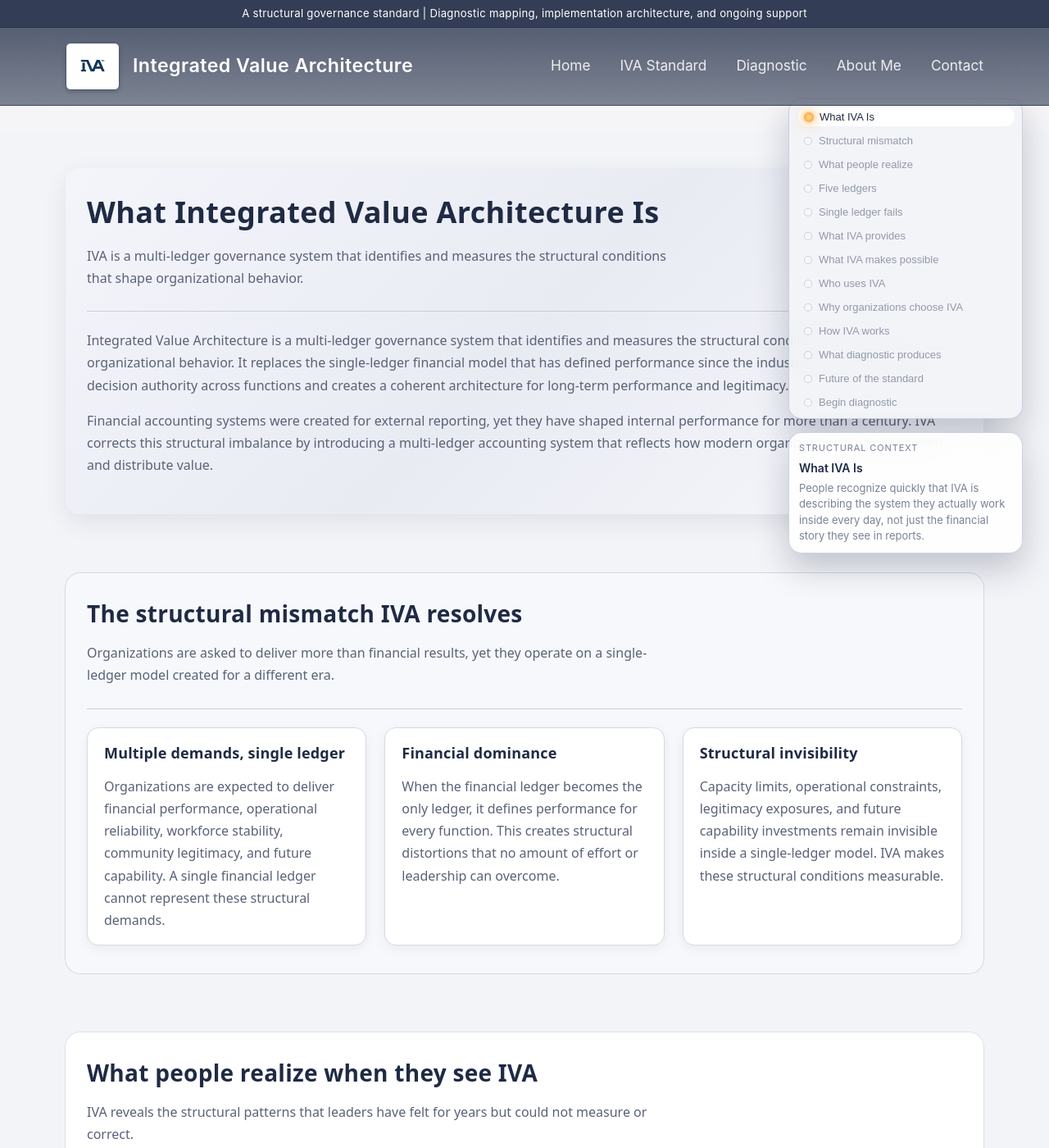
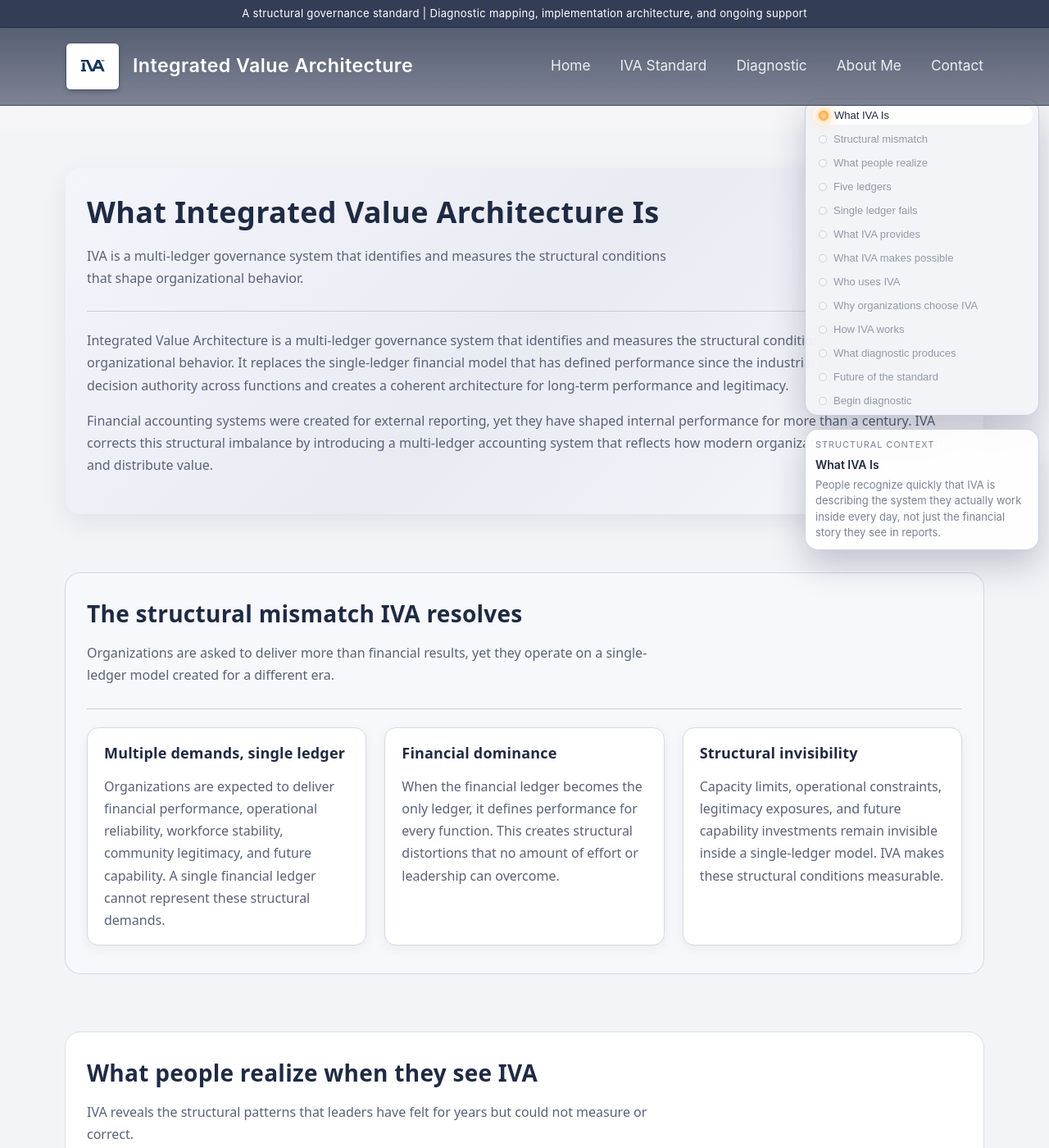
Before and after one commit to efost7873/integratedvaluearchitecture.com, a Jekyll site: the page built from index.html, in a window 1280 px wide and 1400 px high. Shown: the whole window at 82% size. Built offline with Jekyll 4.4.1, drawn with Linux system fonts in a browser that asks for light colours.

Commit message:
Update _homepage.scss

```diff
--- a/_sass/_homepage.scss
+++ b/_sass/_homepage.scss
@@ -256,7 +256,7 @@
 #iva-structural-engine {
   position: fixed;
   top: 120px;
-  right: 32px;
+  right: 12px;
   display: flex;
   flex-direction: column;
   gap: 10px;
@@ -270,7 +270,7 @@
   display: flex;
   flex-direction: column;
   gap: 6px;
-  padding: 10px 10px 8px;
+  padding: 8px 8px 6px;
   border-radius: 16px;
   background: rgba(243, 244, 248, 0.9);
   border: 1px solid rgba(184, 190, 210, 0.7);
```
